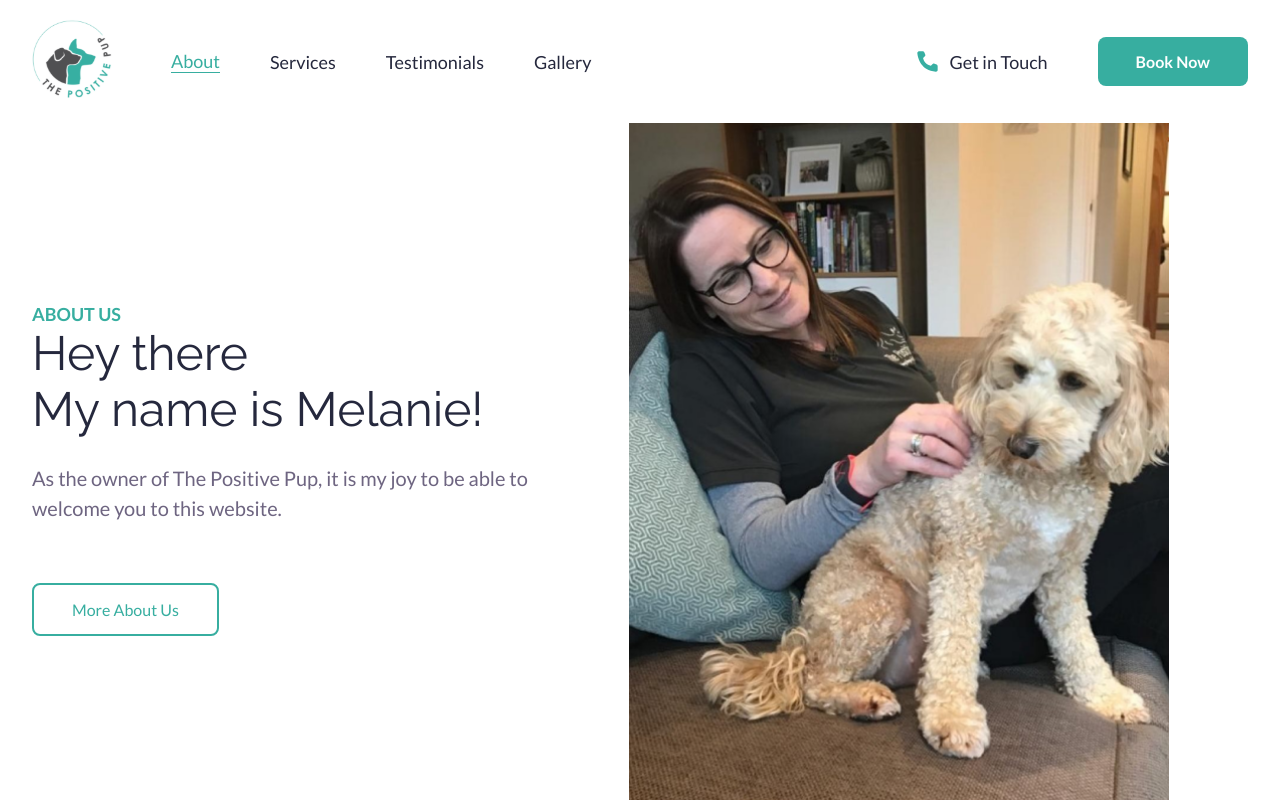
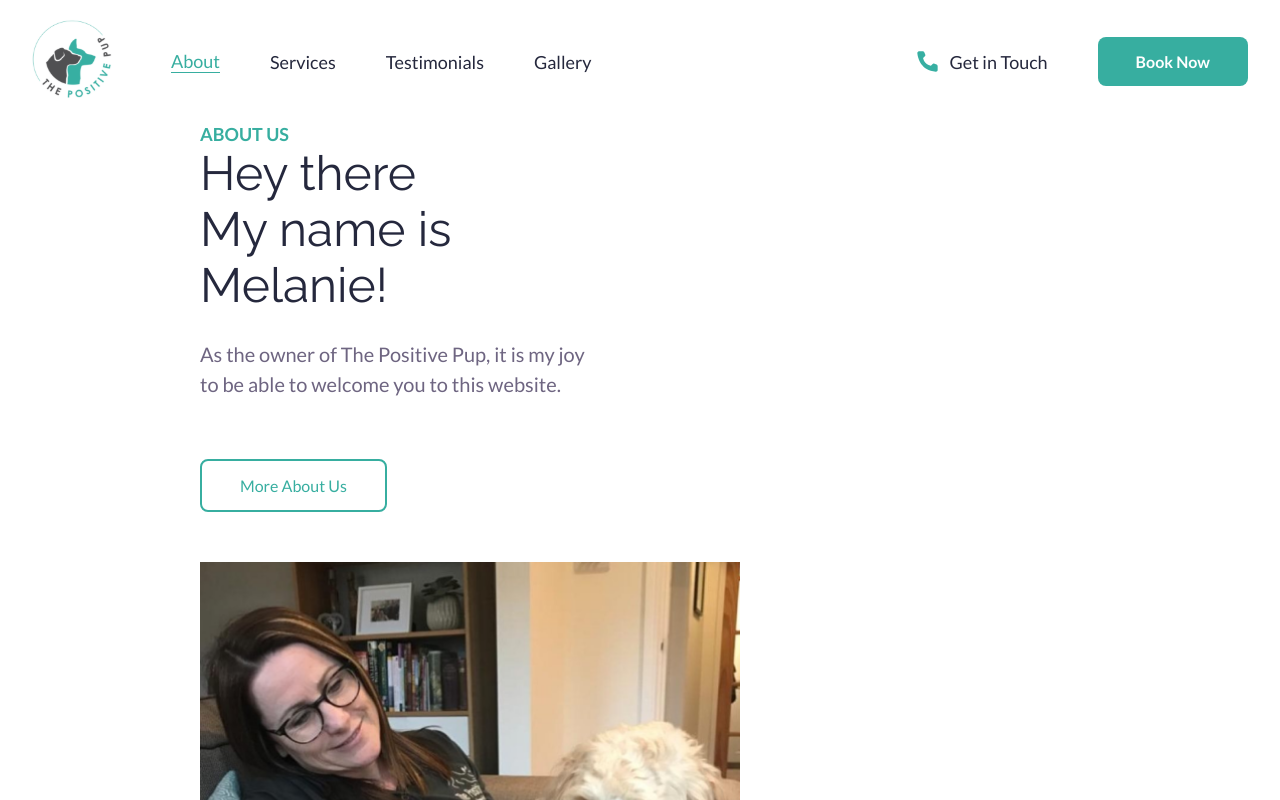
Before and after one commit to j-jinjia/positive-pup, a React (Create React App) app: page /positive-pup/about in a window 1280 px wide. Built offline with nearby package versions, Linux system fonts and the light colour scheme.

Commit message:
changes to margins and paddings

```diff
--- a/src/components/AboutUsHeader/AboutUsHeader.scss
+++ b/src/components/AboutUsHeader/AboutUsHeader.scss
@@ -22,6 +22,7 @@
 
 @media screen and (min-width: $desktop-breakpoint) {
   .about-us-header {
+    margin: 0 12.5rem;
     &__image {
       max-width: 540px;
     }
--- a/src/components/AboutUsTrainingSection/AboutUsTrainingSection.scss
+++ b/src/components/AboutUsTrainingSection/AboutUsTrainingSection.scss
@@ -40,7 +40,6 @@
     background: none;
     align-items: center;
     padding: 3rem;
-
     &__header {
       text-align: center;
     }
@@ -62,6 +61,7 @@
     align-items: center;
     max-width: 1250px;
     padding: 5rem;
+    margin-left: 10rem;
 
     &__image {
       height: 80%;
@@ -72,11 +72,14 @@
     &__header {
       flex-direction: column;
       text-align: left;
+      margin-left: 6.75rem;
     }
 
     &__paragraph {
       flex-direction: row;
       text-align: left;
+      width: 35.5rem;
+      margin-left: 6.75rem;
     }
   }
 }
--- a/src/components/Certifications/Certifications.scss
+++ b/src/components/Certifications/Certifications.scss
@@ -72,5 +72,7 @@
   }
   .certifications__description {
     font-size: $font-size-smaller;
+    line-height: 2.25rem;
+    max-width: 43.75rem;
   }
 }
--- a/src/components/Layout/Layout.scss
+++ b/src/components/Layout/Layout.scss
@@ -1,3 +1,5 @@
+@use "../../styles/variables" as *;
+
 .layout {
   width: 100vw;
   height: 100vh;
@@ -10,3 +12,11 @@
     margin: 0 2rem;
   }
 }
+
+@media screen and (min-width: $desktop-breakpoint) {
+  .layout {
+    &__children {
+      margin: 0;
+    }
+  }
+}
```
